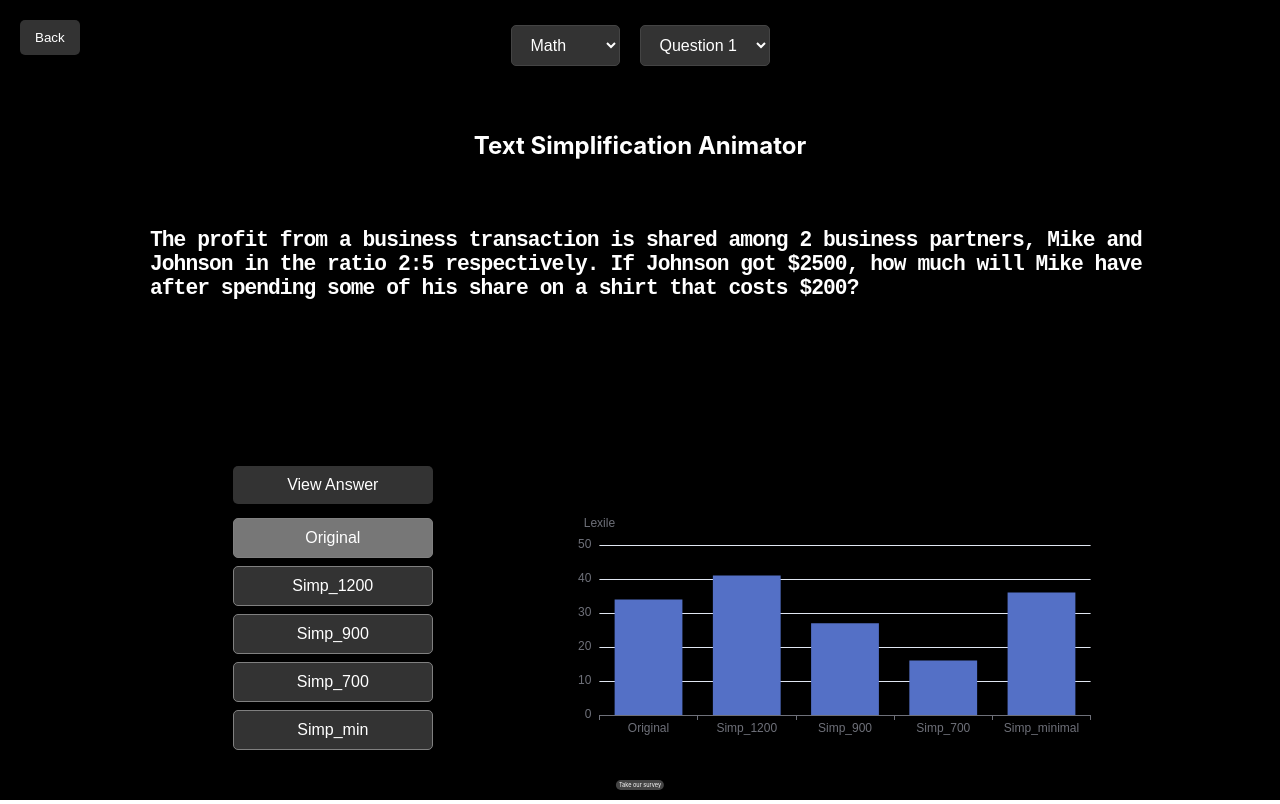
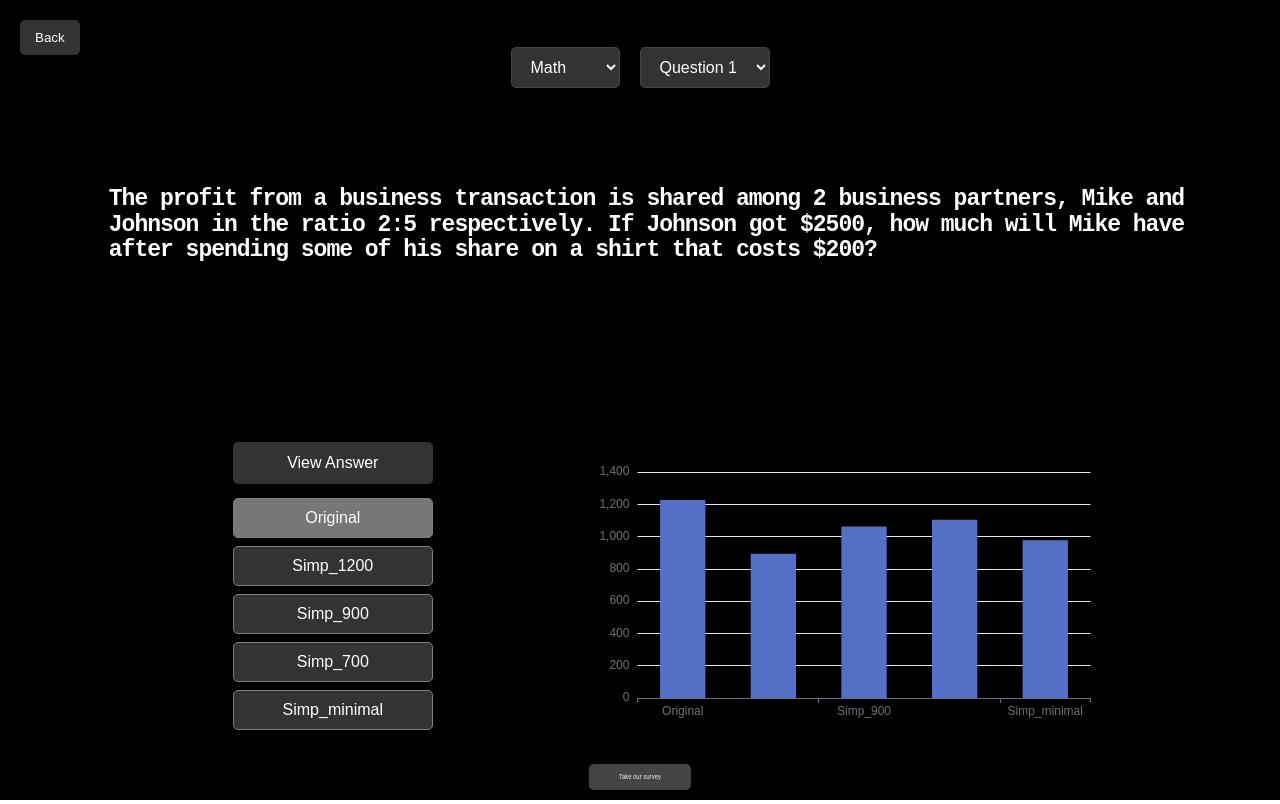
Before and after one commit to GuangweiJiang312/SimpliftDemo, a React (Create React App) app: page / in a window 1280 px wide. Both pictures are taken after a click on the button "Explore". Built offline with nearby package versions, Linux system fonts and the light colour scheme.

Commit message:
latestUpdata

```diff
--- a/src/App.jsx
+++ b/src/App.jsx
@@ -11,7 +11,7 @@ const App = () => {
   };
 
   const previousPage = () => {
-    setPage(0); // Change the page state back to 0 to show the Background component
+    setPage(0);
   };
 
   const getPageComponent = () => {
--- a/src/components/FancyText.jsx
+++ b/src/components/FancyText.jsx
@@ -1,6 +1,6 @@
 import React, { Component } from "react";
 import { TransitionGroup } from "react-transition-group";
-import * as d3 from "d3";
+// import * as d3 from "d3";
 import Letter from "./Letter";
 
 class FancyText extends Component {
--- a/src/components/VisualText.css
+++ b/src/components/VisualText.css
@@ -1,8 +1,6 @@
 .container {
     background-color: black;
-    /* Change the background to black */
     color: white;
-    /* Change the font color to white */
     text-align: center;
     width: 100%;
     height: 100vh;
@@ -17,7 +15,6 @@
     top: 20px;
     left: 20px;
     background-color: #333;
-    /* Style for the back button */
     color: white;
     padding: 10px 15px;
     border: none;
@@ -35,7 +32,6 @@
 
 .slider-container {
     width: 40%;
-    /* Set the slider container to 40% of the page */
     margin: 20px 0;
 }
 
@@ -58,16 +54,16 @@
 .survey-link {
     background-color: #444;
     color: white;
-    padding: 2px 3px;
-    font-size: 0.35rem; /* Smaller font size */
-    position: fixed; /* Fixed at the bottom */
-    bottom: 10px; /* 10px from the bottom */
-    left: 50%; /* Center horizontally */
-    transform: translateX(-50%); /* Offset by half its width to center */
+    padding: 10px 30px;
+    font-size: 0.35rem;
+    position: fixed;
+    bottom: 10px;
+    left: 50%;
+    transform: translateX(-50%);
     border-radius: 5px;
     text-decoration: none;
     transition: background-color 0.3s ease;
-    z-index: 1000; /* Ensure it's above other elements */
+    z-index: 1000;
 }
 
 .survey-link:hover {
@@ -111,64 +107,66 @@
     margin: 25px 10px;
     padding: 10px 15px;
     background-color: #333;
-    /* Match the back button background */
     color: white;
-    /* Match the text color */
     border: 1px solid #444;
-    /* Slight border to fit with the theme */
     border-radius: 5px;
-    /* Rounded corners to match buttons */
     outline: none;
-    /* Remove default focus outline */
     cursor: pointer;
-    /* Cursor to indicate it's selectable */
     font-size: 1rem;
-    /* Increase font size for readability */
 }
 
 .answer-control {
     display: flex;
-    text-align: center;
-    margin-bottom: 10px;
+    flex-direction: column;
+    align-items: center;
+    justify-content: center;
     width: 200px;
 }
 
-.answer-toggle {
-    width: 100%;
+.answer-toggle, .answer-text {
     background-color: #333;
     color: white;
     padding: 10px 15px;
+    width: 100%;
+    box-sizing: border-box;
+    text-align: center;
     border: none;
     border-radius: 5px;
+    font-size: 1rem;
+    margin-bottom: 10px;
+    transition: background-color 0.3s;
+}
+
+.answer-toggle {
     cursor: pointer;
-    font-size: 1rem;
+    border: 2px solid transparent;
 }
 
 .answer-text {
+    display: none;
     background-color: #444;
-    color: white;
-    padding: 10px 15px;
-    margin-top: 10px;
-    border-radius: 5px;
-    text-align: center;
-    width: 35%;
+    border: 2px solid gray;
+}
+
+.answer-control.show .answer-text {
+    display: block;
 }
 
 .button-container {
     display: flex;
     flex-direction: column;
-    align-items: flex-start; /* Align left */
-    width: 200px; /* Adjusted width */
+    align-items: flex-start;
+    width: 200px;
     margin-bottom: 50px;
 }
 
 .button {
-    width: 100%; /* Full width of container */
+    width: 100%;
     background-color: #333;
     color: white;
     padding: 10px 20px;
-    margin: 4px 0; /* 4px margin between buttons */
-    border: 0.5px solid gray; /* Gray outer border */
+    margin: 4px 0;
+    border: 0.5px solid gray;
     border-radius: 5px;
     cursor: pointer;
     transition: background-color 0.3s ease;
--- a/src/components/VisualText.js
+++ b/src/components/VisualText.js
@@ -120,13 +120,32 @@ class VisualText extends Component {
         dataset: 'math',
         questionNumber: 0,
         simplificationLevel: 0,
-        textVersions: mathQuestions[0] || ["", "", "", "", ""], // Default to an array of empty strings if data is not loaded
+        textVersions: mathQuestions[0] || ["", "", "", "", ""],
         currentText: mathQuestions[0] ? mathQuestions[0][0] : "",
         lines: [],
         key: 'math-0',
         showAnswer: false,
         chartData: null,
         highlightedBar: null,
+        lexileData: {
+            math: [
+                [1226, 894, 1062, 1104, 977],
+                [1293, 1014, 883, 818, 805],
+                [1052, 1026, 841, 820, 698],
+                [996, 911, 784, 795, 960],
+                [1460, 1185, 1192, 1047, 1040],
+                [1219, 1033, 700, 913, 694],
+                [1127, 1041, 1107, 914, 918],
+                [1234, 1011, 891, 998, 992],
+                [1216, 1179, 912, 931, 832]
+            ],
+            science: [
+                [892, 867, 719, 692, 696],
+                [1266, 911, 788, 793, 867],
+                [1812, 968, 1631, 1126, 1602],
+                [654, 631, 517, 487, 414]
+            ],
+        },
     };
 
     highlightBar(level) {
@@ -137,25 +156,32 @@ class VisualText extends Component {
 
     updateChartDataWithHighlight(level) {
         const dataset = this.state.dataset;
-        const chartData = this.getChartData(dataset);
+        const questionNumber = this.state.questionNumber;
+        const chartData = this.getChartData(dataset, questionNumber);
 
         // Apply emphasis style to the highlighted bar
         chartData.series[0].data = chartData.series[0].data.map((value, index) => ({
             value,
             itemStyle: index === level ? {
-                normal: { color: '#0F52BA', borderColor:'#ADD8E6' }, // Use your desired highlight color
-                emphasis: { color: '#0F52BA' } // Use the same or different color for emphasis
+                normal: { color: '#0F52BA', borderColor: '#ADD8E6' },
+                emphasis: { color: '#0F52BA' }
             } : {},
         }));
 
         this.setState({ chartData });
     };
 
-    getChartData(dataset) {
-        const data = dataset === 'math'
-            ? [34, 41, 27, 16, 36]
-            : [24, 17, 23, 12, 31];
+    getChartData(dataset, questionNumber) {
+        const data = this.state.lexileData[dataset][questionNumber] || [];
+
         return {
+            grid: {
+                left: '10%',
+                right: '10%',
+                bottom: '15%',
+                top: '3%',
+                containLabel: true
+            },
             xAxis: {
                 type: 'category',
                 data: ['Original', 'Simp_1200', 'Simp_900', 'Simp_700', 'Simp_minimal'],
@@ -167,25 +193,35 @@ class VisualText extends Component {
             series: [{
                 data,
                 type: 'bar',
-                // Additional bar chart styling if needed
+                barWidth: '50%',
+
             }],
+
         };
     };
 
     toggleAnswer = () => {
         this.setState(prevState => ({
             showAnswer: !prevState.showAnswer
-        }));
+        }), () => {
+
+            const answerControl = document.querySelector('.answer-control');
+            if (this.state.showAnswer) {
+                answerControl.classList.add('show');
+            } else {
+                answerControl.classList.remove('show');
+            }
+        });
     };
 
     componentDidMount() {
-        // Set the initial text when the component mounts
+
         this.setInitialText();
-        this.setChartData(this.state.dataset);
+        this.setChartData(this.state.dataset, this.state.questionNumber);
     }
 
-    setChartData(dataset) {
-        const chartData = this.getChartData(dataset);
+    setChartData(dataset, questionNumber) {
+        const chartData = this.getChartData(dataset, questionNumber);
         this.setState({ chartData });
     }
 
@@ -211,7 +247,7 @@ class VisualText extends Component {
             lines: this.splitTextIntoLines(textVersions[validIndex][0] || "", 85),
             key: `${dataset}-${validIndex}`,
             simplificationLevel: 0,
-            chartData: this.getChartData(dataset),
+            chartData: this.getChartData(dataset, validIndex),
         });
     };
 
@@ -228,6 +264,7 @@ class VisualText extends Component {
             lines: this.splitTextIntoLines(textVersions[validIndex][0] || "", 85),
             key: `${dataset}-${validIndex}`,
             simplificationLevel: 0,
+            chartData: this.getChartData(dataset, validIndex),
         });
     };
 
@@ -279,22 +316,14 @@ class VisualText extends Component {
         return lines;
     }
 
-    goBack = () => {
-        // Logic to go back to the previous page
-        // For example, using react-router's history object:
-        // this.props.history.goBack();
-    };
-
     render() {
         const { lines, simplificationLevel, dataset, questionNumber, resetAnimationKey, showAnswer } = this.state;
 
         const answer = this.state.textVersions[5];
 
-        // Define the SVG viewBox dimensions
         const viewBoxWidth = 1000;
         const viewBoxHeight = 500;
 
-        // Calculate the center position for the text
         const xCenter = 0;
         const yStart = 100;
         const lineHeight = 40;
@@ -313,14 +342,12 @@ class VisualText extends Component {
                     </select>
                 </div>
                 <button className="back-button" onClick={this.props.previousPage}>Back</button>
-                <h2>Text Simplification Animator</h2>
                 <svg
                     className="text-container"
                     viewBox={`0 0 ${viewBoxWidth} ${viewBoxHeight}`}
                     preserveAspectRatio="xMidYMid meet"
                 >
                     {lines.map((line, index) => (
-                        console.log(line),
                         <FancyText
                             key={`${this.state.key}-${resetAnimationKey}-${index}`}
                             x={xCenter}
@@ -332,20 +359,20 @@ class VisualText extends Component {
                 </svg>
                 <div className="visual">
                     <div className="left">
-                        <div className="answer-control">
+                        <div className={`answer-control ${showAnswer ? 'show' : ''}`}>
                             <button onClick={this.toggleAnswer} className="answer-toggle">
                                 {showAnswer ? "Hide Answer" : "View Answer"}
                             </button>
-                            {showAnswer && (
-                                <div className="answer-text">{answer}</div>
-                            )}
+                            <div className="answer-text">
+                                {showAnswer ? answer : ''}
+                            </div>
                         </div>
                         <div className="button-container">
-                            <button onClick={() => {this.highlightBar(0);this.setSimplificationLevel(0)}} className={`button ${simplificationLevel === 0 ? 'active' : ''}`}>Original</button>
-                            <button onClick={() => {this.highlightBar(1);this.setSimplificationLevel(4)}} className={`button ${simplificationLevel === 4 ? 'active' : ''}`}>Simp_1200</button>
-                            <button onClick={() => {this.highlightBar(2);this.setSimplificationLevel(3)}} className={`button ${simplificationLevel === 3 ? 'active' : ''}`}>Simp_900</button>
-                            <button onClick={() => {this.highlightBar(3);this.setSimplificationLevel(2)}} className={`button ${simplificationLevel === 2 ? 'active' : ''}`}>Simp_700</button>
-                            <button onClick={() => {this.highlightBar(4);this.setSimplificationLevel(1)}} className={`button ${simplificationLevel === 1 ? 'active' : ''}`}>Simp_min</button>
+                            <button onClick={() => { this.highlightBar(0); this.setSimplificationLevel(0) }} className={`button ${simplificationLevel === 0 ? 'active' : ''}`}>Original</button>
+                            <button onClick={() => { this.highlightBar(1); this.setSimplificationLevel(4) }} className={`button ${simplificationLevel === 4 ? 'active' : ''}`}>Simp_1200</button>
+                            <button onClick={() => { this.highlightBar(2); this.setSimplificationLevel(3) }} className={`button ${simplificationLevel === 3 ? 'active' : ''}`}>Simp_900</button>
+                            <button onClick={() => { this.highlightBar(3); this.setSimplificationLevel(2) }} className={`button ${simplificationLevel === 2 ? 'active' : ''}`}>Simp_700</button>
+                            <button onClick={() => { this.highlightBar(4); this.setSimplificationLevel(1) }} className={`button ${simplificationLevel === 1 ? 'active' : ''}`}>Simp_minimal</button>
                         </div>
                     </div>
                     <div className="right">
```
Also changed, not shown: src/components/Background.css (+68 -3 lines), src/components/Background.js (+10 -2 lines).
